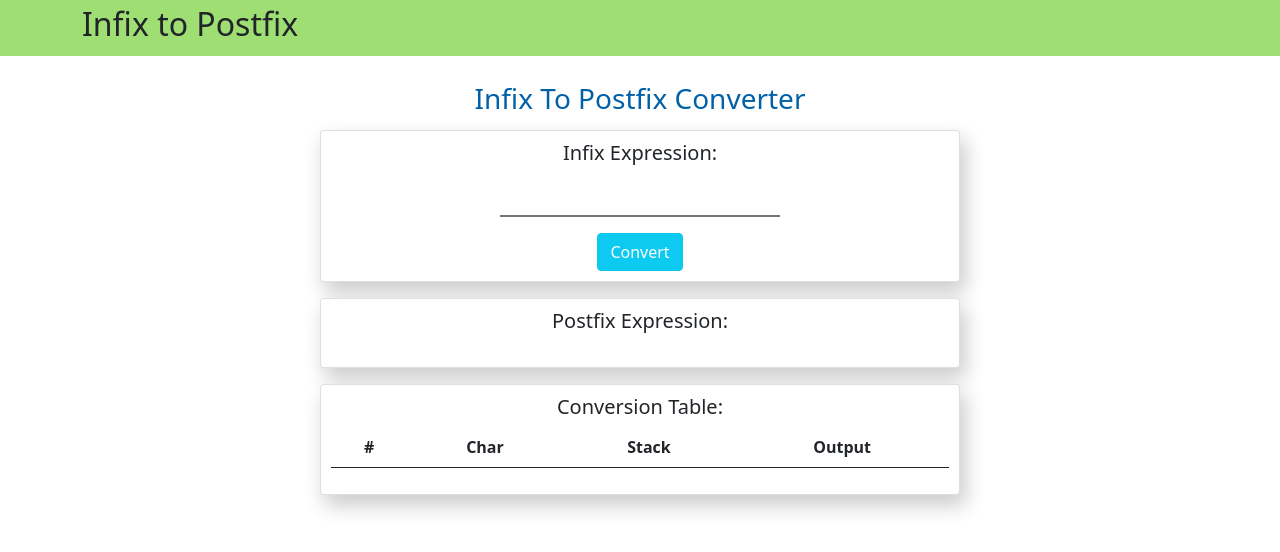
After one commit to Deekshan001/Flask-project, a Flask app: page /stackApp in a window 1280 px wide. The commit adds this page. Shown: the top 552 px of the page. Run offline with Flask 2, Linux system fonts and the light colour scheme; lists and menus that the app fills with data are empty.

Commit message:
stack app

```diff
--- a/server.py
+++ b/server.py
@@ -1,4 +1,4 @@
-from flask import Flask, redirect, url_for, render_template
+from flask import Flask, redirect, url_for, render_template,request
 import requests
 from urllib.request import urlopen
 from bs4 import BeautifulSoup
@@ -72,6 +72,64 @@ def stackData():
         data.append(n[9])
         return data
 
+class Conversion:
+	def __init__(self, capacity):
+		self.top = -1
+		self.capacity = capacity
+		self.array = []
+		self.output = []
+		self.precedence = {'+':1, '-':1, '*':2, '/':2, '^':3}
+
+	def isEmpty(self):
+		return True if self.top == -1 else False
+	def peek(self):
+		return self.array[-1]
+	def pop(self):
+		if not self.isEmpty():
+			self.top -= 1
+			return self.array.pop()
+		else:
+			return "$"
+	def push(self, op):
+		self.top += 1
+		self.array.append(op)
+	def isOperand(self, ch):
+		return ch.isalpha()
+	def notGreater(self, i):
+		try:
+			a = self.precedence[i]
+			b = self.precedence[self.peek()]
+			return True if a <= b else False
+		except KeyError:
+			return False
+
+	def infixToPostfix(self, exp):
+		table=[]
+		for i in exp:
+			if self.isOperand(i):
+				self.output.append(i)
+			elif i == '(':
+				self.push(i)
+			elif i == ')':
+				while( (not self.isEmpty()) and
+								self.peek() != '('):
+					a = self.pop()
+					self.output.append(a)
+				if (not self.isEmpty() and self.peek() != '('):
+					return -1
+				else:
+					self.pop()
+			else:
+				while(not self.isEmpty() and self.notGreater(i)):
+					self.output.append(self.pop())
+				self.push(i)
+			table.append([i,", ".join(self.array),"".join(self.output)])
+		while not self.isEmpty():
+			self.output.append(self.pop())
+		table.append(["_","_","".join(self.output)])
+		table.append("".join(self.output))
+		return table
+
 app = Flask(__name__)
 
 @app.route("/")
@@ -105,5 +163,17 @@ def queueDes():
 @app.route("/stackDes")
 def stackDes():
     return render_template("stackDes.html",info=stackData())
+
+@app.route('/stackApp')
+def stackApp():
+    return render_template('stackApp.html',postfix=[""],ln=0)
+
+@app.route('/stackApp', methods=['POST'])
+def stackApp_post():
+    exp = request.form['text']
+    obj = Conversion(len(exp))
+    result=obj.infixToPostfix(exp)
+    return render_template('stackApp.html',infix=exp,postfix=result,ln=len(result))
+
 if __name__ == "__main__":
     app.run(debug=True)
--- a/static/css/main.css
+++ b/static/css/main.css
@@ -23,5 +23,5 @@ body {
 
 .desc{
   margin-top: 20px;
-  width: 30%;
+  width: 50%;
 }
--- /dev/null
+++ b/static/css/stackapp.css
@@ -0,0 +1,42 @@
+.input_field {
+  position: relative;
+  margin: auto;
+  width: 100%;
+  max-width: 280px;
+  border-top-style: hidden;
+  border-right-style: hidden;
+  border-left-style: hidden;
+  border-bottom-style: solid;
+  border: none none none none;
+}
+.heading1{
+  margin-top: 0%;
+  background-color: #9ede73;
+  padding-top: 5px;
+  padding-bottom: 5px;
+}
+
+.input_field:focus {
+  outline: none;
+  border-bottom-color: #51c4d3;
+}
+.center {
+  margin: auto;
+  margin-top: 200px;
+  width: 50%;
+  padding: 10px;
+  box-shadow: 5px 10px 20px 1px rgba(0, 0, 0, 0.2) !important;
+}
+
+h3 {
+  margin: auto;
+  margin-top: 800px;
+  width: 50%;
+  padding: 10px;
+  color: #0061a8;
+}
+
+button:hover {
+  box-shadow: 0 12px 16px 0 rgba(0, 0, 0, 0.24),
+    0 17px 50px 0 rgba(0, 0, 0, 0.19);
+}
--- a/templates/stack.html
+++ b/templates/stack.html
@@ -46,8 +46,10 @@
   <div class="row justify-content-center">
     <div class="btn-group desc">
       <a class="btn btn-sm btn-outline-warning" href="/stackDes">Description</a>
+      <a class="btn btn-sm btn-outline-primary" href="/stackApp">Application</a>
     </div>
   </div>
+
 </div>
 
 {% endblock %}
--- /dev/null
+++ b/templates/stackApp.html
@@ -0,0 +1,65 @@
+<!DOCTYPE html>
+<html lang="en">
+  <head>
+    <meta charset="UTF-8" />
+    <meta http-equiv="X-UA-Compatible" content="IE=edge" />
+    <meta name="viewport" content="width=device-width, initial-scale=1.0" />
+    <link
+      href="https://cdn.jsdelivr.net/npm/bootstrap@5.0.0-beta3/dist/css/bootstrap.min.css"
+      rel="stylesheet"
+      integrity="sha384-eOJMYsd53ii+scO/bJGFsiCZc+5NDVN2yr8+0RDqr0Ql0h+rP48ckxlpbzKgwra6"
+      crossorigin="anonymous"
+    />
+    <link
+      rel="stylesheet"
+      type="text/css"
+      href="{{ url_for('static',filename='css/stackapp.css') }}"
+    />
+    <title>Stack Application</title>
+  </head>
+
+  <body>
+    <div class="heading1">
+      <div class="container">
+        <h2 class="heading">Infix to Postfix</h2>
+      </div>
+    </div>
+    <h3 class="text-center mt-3">Infix To Postfix Converter</h3>
+    <div class="card center text-center mt-1" style="width: 40rem">
+      <h5>Infix Expression:</h5>
+      <form method="POST">
+        <input name="text" value="{{infix}}" class="input_field mt-3" /><br />
+        <button type="submit" class="btn btn-info mt-3 text-white">
+          Convert
+        </button>
+      </form>
+    </div>
+    <div class="text-center mt-3 card center" style="width: 40rem">
+      <h5>Postfix Expression:</h5>
+      <p>{{postfix[-1]}}</p>
+    </div>
+    <div class="card center text-center mt-3" style="width: 40rem">
+      <h5>Conversion Table:</h5>
+      <table class="table">
+        <thead class="thead-light">
+          <tr>
+            <th scope="col">#</th>
+            <th scope="col">Char</th>
+            <th scope="col">Stack</th>
+            <th scope="col">Output</th>
+          </tr>
+        </thead>
+        <tbody>
+          {% for i in range(0,ln-1) %}
+          <tr>
+            <th scope="row">{{i+1}}</th>
+            <td>{{postfix[i][0]}}</td>
+            <td>{{postfix[i][1]}}</td>
+            <td>{{postfix[i][2]}}</td>
+          </tr>
+          {% endfor %}
+        </tbody>
+      </table>
+    </div>
+  </body>
+</html>
```
